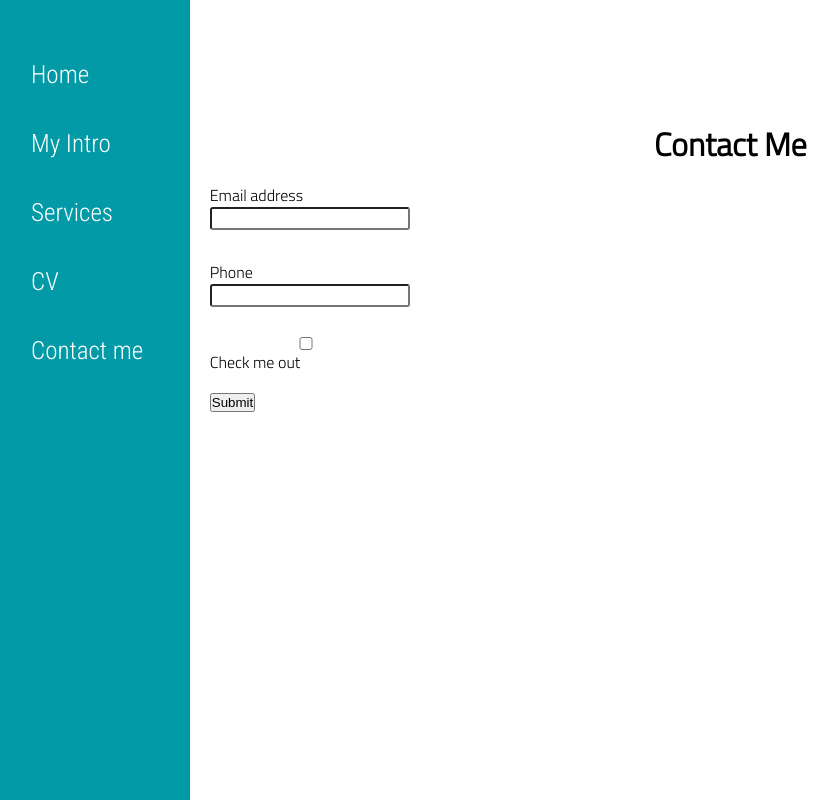
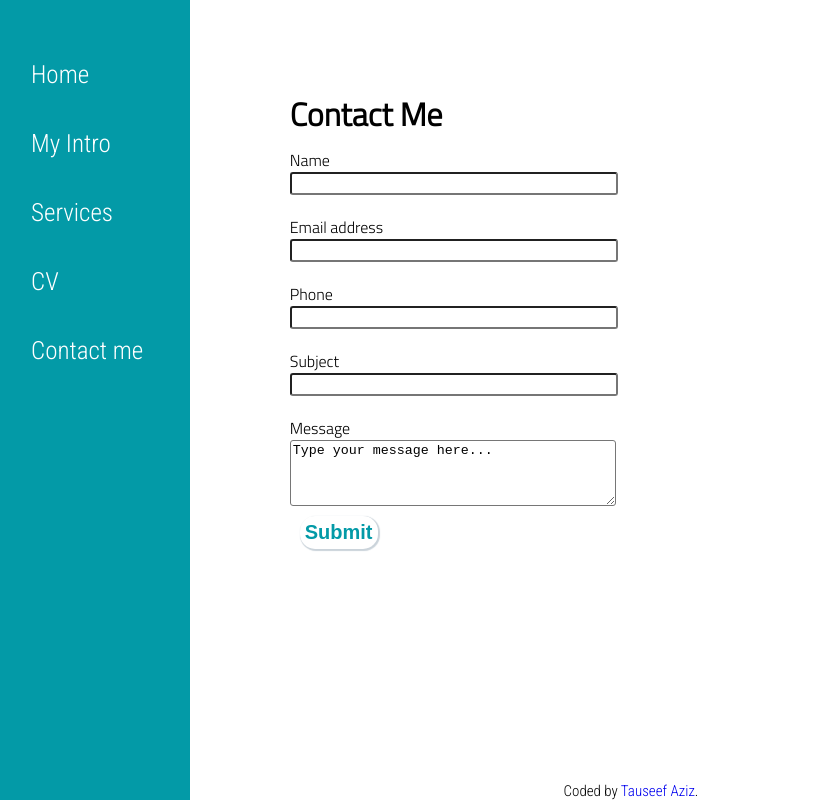
Before and after one commit to tauseefazizcs/portfolio, a plain HTML site: page contact.html in a window 1280 px wide. Shown: the whole page, without its empty margins (9-847 px from the left). Drawn offline with Linux system fonts and the light colour scheme.

Commit message:
commit message

```diff
--- a/CSS/contactStyle.css
+++ b/CSS/contactStyle.css
@@ -2,23 +2,44 @@
 
 .contactform h1{
 	font-family: 'Titillium Web', sans-serif;
-	text-align: center;
+/*	text-align: center;*/
 }
 .contactform{
 	font-family: 'Titillium Web', sans-serif;
 	padding:0 20px;
-	padding-top: 120px;
+	padding-top: 90px;
+	margin-left: 80px;
 }
 .contactform form div{
 	display: flex;
 	flex-direction: column;
-	padding:15px 0;
+	padding:10px 0;
 
 }
 .contactform form div input{
-	width: 15vw;
+	width: 25vw;
 	padding: 2px;
 	border-radius: 3px;
-/*	margin: 0 5px;*/
+}
+.contactform form div textarea{
+	width: 25vw;
+	padding: 2px;
+	border-radius: 3px;
+}
 
+.btn-submit{
+    padding: 5px;
+    background: white;
+    color: #039AA7;
+    border-radius: 15px;
+    margin: 0px 10px;
+    font-size: 20px;
+    font-weight: bold;
+    border: none;
+    cursor: pointer;
+    box-shadow: 1px 1px 1px 1px #cad3da;
 }
+.btn-submit:hover{
+	background: #039AA7;
+	color: white;
+}
--- a/CSS/style.css
+++ b/CSS/style.css
@@ -42,7 +42,7 @@
 /*	background-color: green;*/
 	height: 60vh;
 	width: 80vw;
-	margin: 140px auto;
+	margin: 115px auto;
 	font-family: 'Roboto Condensed', sans-serif;
 }
 .MyInfo{
@@ -101,3 +101,16 @@
 	margin: 5px;
 
 }
+
+
+
+
+.footer{
+	text-align: center;
+    font-size: 15px;
+    font-family: 'Roboto Condensed', sans-serif;
+    margin-top: -18px;
+}
+.footer a{
+	text-decoration: none;
+}
--- a/contact.html
+++ b/contact.html
@@ -28,23 +28,37 @@
                     <h1>Contact Me</h1>
                     <form>
                       <div class="mb-3">
+                        <label for="exampleInputEmail1" class="form-label">Name</label>
+                        <input type="name" class="form-control" id="exampleInputEmail1" aria-describedby="emailHelp">
+                      </div>
+                      <div class="mb-3">
                         <label for="exampleInputEmail1" class="form-label">Email address</label>
                         <input type="email" class="form-control" id="exampleInputEmail1" aria-describedby="emailHelp">
-                        <!-- <div id="emailHelp" class="form-text">We'll never share your email and Phone with anyone else.</div> -->
                       </div>
                       <div class="mb-3">
                         <label for="clientphone" class="form-label">Phone</label>
                         <input type="phone" class="form-control" id="clientphone">
                       </div>
-                      <div class="mb-3 form-check">
+                       <div class="mb-3">
+                        <label for="exampleInputEmail1" class="form-label">Subject</label>
+                        <input type="Subject" class="form-control" id="exampleInputEmail1" aria-describedby="emailHelp">
+                      </div>
+                       <div class="mb-3">
+                        <label for="exampleInputEmail1" class="form-label">Message</label>
+                        <textarea rows="4" cols="50" name="comment" form="usrform">Type your message here...</textarea>
+                      </div>
+                      <!-- <div class="mb-3 form-check">
                         <input type="checkbox" class="form-check-input" id="exampleCheck1">
                         <label class="form-check-label" for="exampleCheck1">Check me out</label>
-                      </div>
-                      <button type="submit" class="btn btn-primary">Submit</button>
+                      </div> -->
+                      <button type="submit" class="btn-submit">Submit</button>
                     </form>
                 </div>
             </div>
             <script src="" async defer></script>
         </div>
+        <div class="footer">
+             Coded by <a href="https://tauseefdeveloper.netlify.app/">Tauseef Aziz</a>.
+         </div>
     </body>
 </html>
```
Also changed, not shown: index.html (+3 -0 lines), intro.html (+5 -8 lines), services.html (+3 -0 lines).
